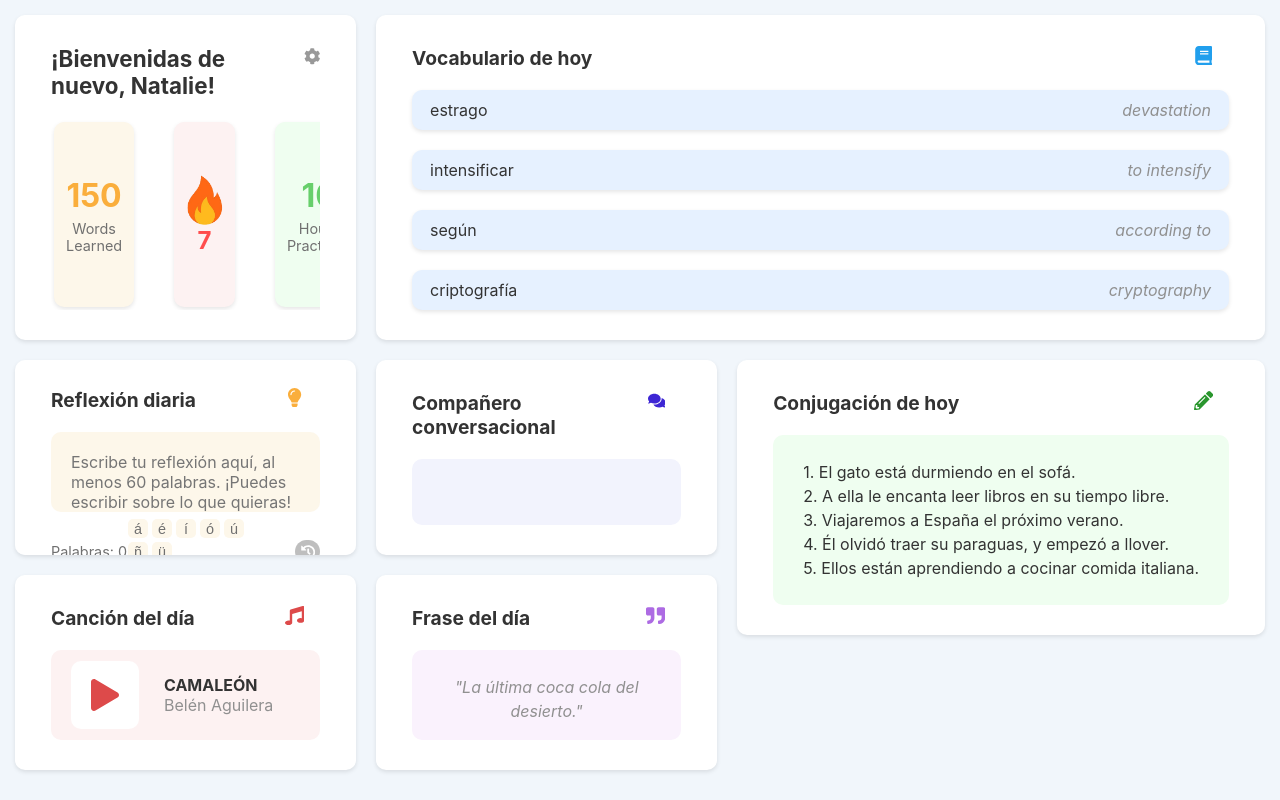
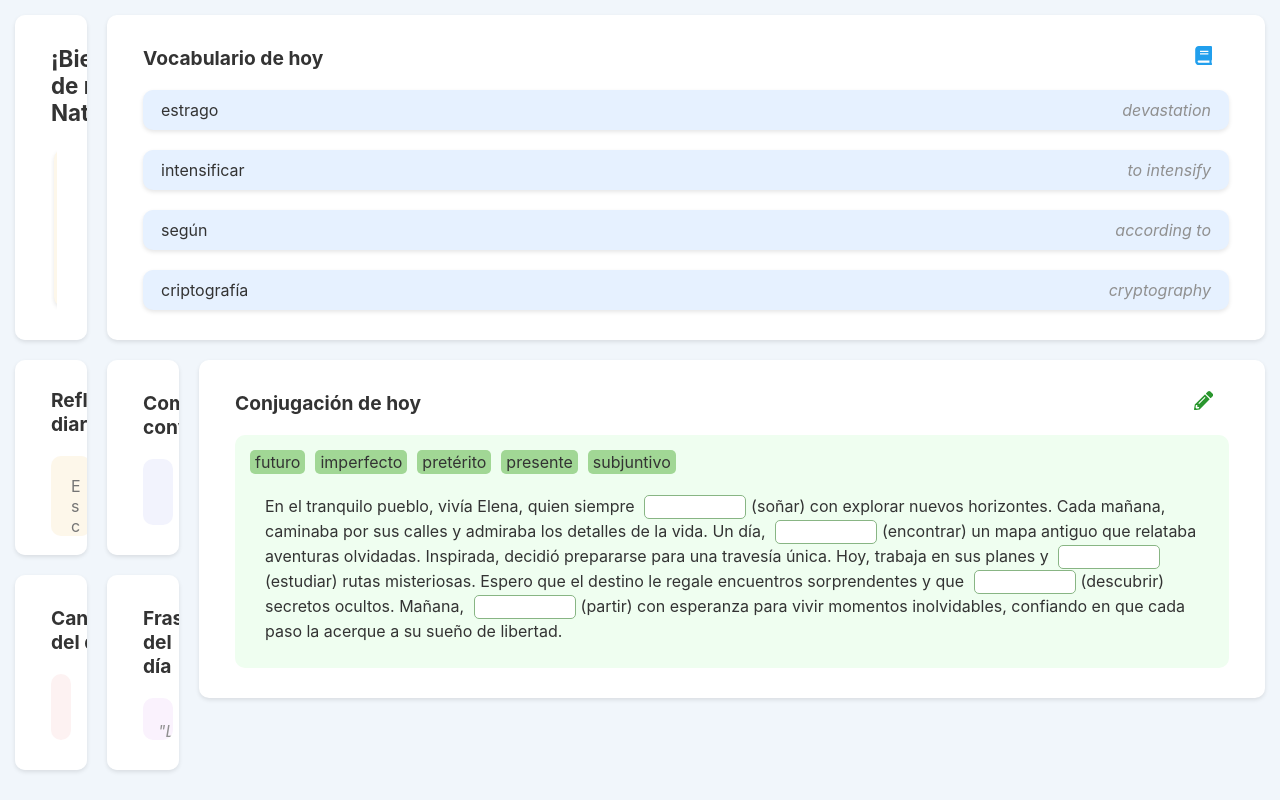
Before and after one commit to snowcodeer/language-dailies-frontend, a React (Create React App) app: page / in a window 1280 px wide. Built offline with nearby package versions, Linux system fonts and the light colour scheme.

Commit message:
drag and drop works

```diff
--- a/src/components/ConjugationBox.jsx
+++ b/src/components/ConjugationBox.jsx
@@ -1,21 +1,127 @@
-import React from 'react';
-import { FaPencilAlt } from 'react-icons/fa';
-import '../styles/BentoBox.css';
+import React, { useState, useEffect } from 'react';
+import { FaPencilAlt, FaUndo, FaCheck } from 'react-icons/fa';
+import '../styles/ConjugationBox.css';
 
 const ConjugationBox = () => {
+  const [draggedTense, setDraggedTense] = useState(null);
+  const [droppedTenses, setDroppedTenses] = useState({});
+  const [allFilled, setAllFilled] = useState(false);
+  const [shuffledTenses, setShuffledTenses] = useState([]);
+
+  const narrativeDictionary = {
+    paragraph: "En el tranquilo pueblo, vivía Elena, quien siempre soñaba con explorar nuevos horizontes. Cada mañana, caminaba por sus calles y admiraba los detalles de la vida. Un día, encontró un mapa antiguo que relataba aventuras olvidadas. Inspirada, decidió prepararse para una travesía única. Hoy, trabaja en sus planes y estudia rutas misteriosas. Espero que el destino le regale encuentros sorprendentes y que descubra secretos ocultos. Mañana, partirá con esperanza para vivir momentos inolvidables, confiando en que cada paso la acerque a su sueño de libertad.",
+    paragraphWithBlanks: "En el tranquilo pueblo, vivía Elena, quien siempre ______ (soñar) con explorar nuevos horizontes. Cada mañana, caminaba por sus calles y admiraba los detalles de la vida. Un día, ______ (encontrar) un mapa antiguo que relataba aventuras olvidadas. Inspirada, decidió prepararse para una travesía única. Hoy, trabaja en sus planes y ______ (estudiar) rutas misteriosas. Espero que el destino le regale encuentros sorprendentes y que ______ (descubrir) secretos ocultos. Mañana, ______ (partir) con esperanza para vivir momentos inolvidables, confiando en que cada paso la acerque a su sueño de libertad.",
+    conjugatedVerbs: [
+      "soñaba",
+      "encontró",
+      "estudia",
+      "descubra",
+      "partirá"
+    ],
+    infinitiveVerbs: [
+      "soñar",
+      "encontrar",
+      "estudiar",
+      "descubrir",
+      "partir"
+    ],
+    tense: [
+      "imperfecto",
+      "pretérito",
+      "presente",
+      "subjuntivo",
+      "futuro"
+    ]
+  };
+
+  useEffect(() => {
+    const allBlanksFilled = narrativeDictionary.paragraphWithBlanks.split(' ').filter(word => word.includes('______')).every((_, index) => droppedTenses[index]);
+    setAllFilled(allBlanksFilled);
+  }, [droppedTenses]);
+
+  useEffect(() => {
+    const shuffleArray = (array) => {
+      return array.sort(() => Math.random() - 0.5);
+    };
+    setShuffledTenses(shuffleArray([...narrativeDictionary.tense]));
+  }, []);
+
+  const handleDragStart = (tense) => {
+    setDraggedTense(tense);
+  };
+
+  const handleDrop = (e) => {
+    e.preventDefault();
+    const blankIndex = e.target.getAttribute('data-index');
+    if (blankIndex !== null && draggedTense) {
+      setDroppedTenses(prev => ({ ...prev, [blankIndex]: draggedTense }));
+      e.target.style.backgroundColor = '#a1d795'; // Change color to match tense-items
+      e.target.style.color = 'black'; // Change text color back to normal
+      setDraggedTense(null);
+    }
+  };
+
+  const handleDragOver = (e) => {
+    e.preventDefault();
+  };
+
+  const handleUndo = () => {
+    setDroppedTenses({});
+    document.querySelectorAll('.blank').forEach(blank => {
+      blank.style.backgroundColor = '#ffffff'; // Change background color back to white
+      blank.style.color = '#ffffff'; // Change text color back to normal
+    });
+  };
+
   return (
     <>
-        <h2>
-            <span className="heading-text">Conjugación de hoy</span>
-            <FaPencilAlt style={{ color: '#2a962e' }}/>
-            </h2>
-            <div className="inner-box pastel-green">
-            <p>1. El gato está durmiendo en el sofá.<br />
-            2. A ella le encanta leer libros en su tiempo libre.<br />
-            3. Viajaremos a España el próximo verano.<br />
-            4. Él olvidó traer su paraguas, y empezó a llover.<br />
-            5. Ellos están aprendiendo a cocinar comida italiana.</p>
+      <h2>
+        <span className="heading-text">Conjugación de hoy</span>
+        {Object.keys(droppedTenses).length > 0 ? (
+          allFilled ? (
+            <FaCheck style={{ color: '#2a962e' }} />
+          ) : (
+            <FaUndo style={{ color: '#2a962e', cursor: 'pointer' }} onClick={handleUndo} />
+          )
+        ) : (
+          <FaPencilAlt style={{ color: '#2a962e' }} />
+        )}
+      </h2>
+      <div className="inner-box pastel-green">
+        <div className="tenses-box">
+          {shuffledTenses.map((tense, index) => (
+            <div
+              key={index}
+              draggable
+              onDragStart={() => handleDragStart(tense)}
+              className="tense-item"
+            >
+              {tense}
+            </div>
+          ))}
         </div>
+        <p onDrop={handleDrop} onDragOver={handleDragOver}>
+          {narrativeDictionary.paragraphWithBlanks.split(' ').map((word, index) => {
+            // Check if the word includes the blank marker.
+            if (word.includes('______')) {
+              return (
+                <span
+                  key={index}
+                  data-index={index}
+                  className="blank"
+                  onDrop={handleDrop}
+                  onDragOver={handleDragOver}
+                  style={{ color: 'white' }} // Make the blank marker white
+                >
+                  {droppedTenses[index] || '______'}
+                </span>
+              );
+            } else {
+              return <span key={index}>{word} </span>;
+            }
+          })}
+        </p>
+      </div>
     </>
   );
 };
--- a/src/styles/BentoBox.css
+++ b/src/styles/BentoBox.css
@@ -101,7 +101,7 @@ margin: 0 0 16px;
     height: 160px;
   }
   .card6{
-    height: 400px;
+    height: 550px;
   }
   .card6 .inner-box{
     height: 100%;
--- /dev/null
+++ b/src/styles/ConjugationBox.css
@@ -0,0 +1,27 @@
+.tenses-box {
+  display: flex;
+  flex-wrap: wrap;
+  gap: 10px;
+  margin-bottom: 10px;
+}
+
+.tense-item {
+  padding: 2px;
+  padding-inline: 5px;
+  background-color: #a1d795;
+  border-radius: 5px;
+  cursor: grab;
+}
+
+.blank {
+  display: inline-block;
+  width: 100px;
+  height: 22px;
+  background-color: #ffffff;
+  text-align: center;
+  line-height: 20px;
+  margin: 0 5px;
+  border: 1px solid #88b584;
+  border-radius: 5px;
+  outline: none;
+}
--- a/src/styles/MusicBox.css
+++ b/src/styles/MusicBox.css
@@ -81,7 +81,7 @@ animation: streamHearts 2s ease-out forwards;
 }
 
 /* Media query for mobile devices */
-@media (max-width: 800px) {
+@media (max-width: 850px) {
   .heart-animation {
     bottom: 35%;
     left: 80%;
```
Also changed, not shown: src/styles/prompt.txt (added).
